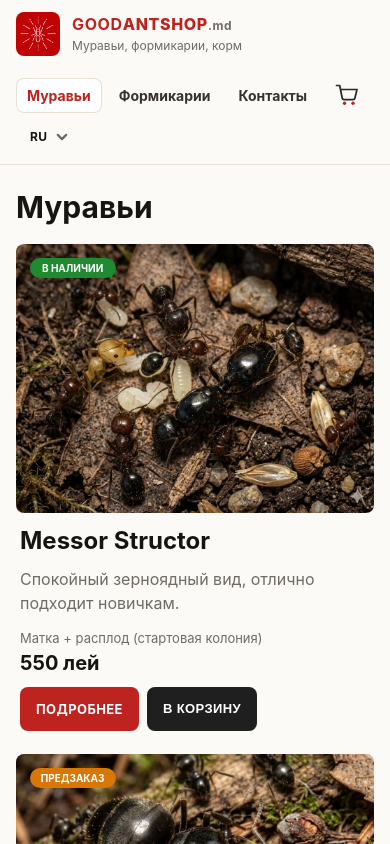
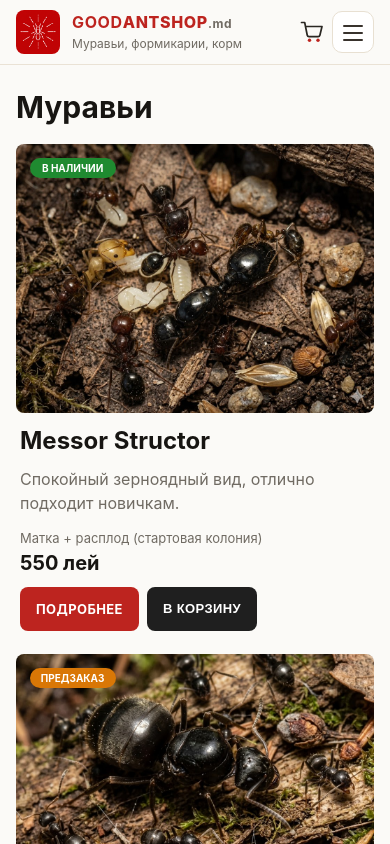
Before and after one commit to Karataev-Daniil/goodantshop, a React (Vite) app: page /ru/ants in a window 390 px wide. Shown: the top 844 px of the page. Built offline with nearby package versions, Linux system fonts and the light colour scheme.

Commit message:
beta-v1.1

```diff
--- a/src/components/navigation/HeaderMenu.jsx
+++ b/src/components/navigation/HeaderMenu.jsx
@@ -1,8 +1,24 @@
-import { NavLink } from "react-router-dom";
+import { useEffect, useState } from "react";
+import { NavLink, useLocation } from "react-router-dom";
 import cartIcon from "../../assets/images/icons/cart.svg";
+
+const LANGS = ["ru", "ro", "en"];
 
 export default function HeaderMenu({ curLang, switchLang, t, cartCount }) {
   const langLabel = curLang.toUpperCase();
+  const location = useLocation();
+  const [menuOpen, setMenuOpen] = useState(false);
+
+  // Close the mobile menu whenever the route changes.
+  useEffect(() => {
+    setMenuOpen(false);
+  }, [location.pathname]);
+
+  // Lock background scroll while the full-screen menu is open.
+  useEffect(() => {
+    document.body.classList.toggle("nav-locked", menuOpen);
+    return () => document.body.classList.remove("nav-locked");
+  }, [menuOpen]);
 
   const onLangSelect = (event, nextLang) => {
     switchLang(nextLang);
@@ -26,7 +42,12 @@ export default function HeaderMenu({ curLang, switchLang, t, cartCount }) {
             </span>
           </div>
         </NavLink>
-        <nav className="main-nav">
+
+        <div className="header-actions">
+          <nav
+            id="primary-nav"
+            className={`main-nav ${menuOpen ? "is-open" : ""}`}
+          >
             <NavLink to={`/${curLang}/ants`}>
               {t({ ru: "Муравьи", ro: "Furnici", en: "Ants" })}
             </NavLink>
@@ -39,6 +60,27 @@ export default function HeaderMenu({ curLang, switchLang, t, cartCount }) {
             {/* <NavLink to={`/${curLang}/blog`}>
               {t({ ru: "Блог", ro: "Blog", en: "Blog" })}
             </NavLink> */}
+
+            {/* Language picker — only shown inside the mobile menu */}
+            <div className="nav-lang">
+              <span className="nav-lang__label">
+                {t({ ru: "Язык", ro: "Limba", en: "Language" })}
+              </span>
+              <div className="nav-lang__options">
+                {LANGS.map((lng) => (
+                  <button
+                    key={lng}
+                    type="button"
+                    className={curLang === lng ? "is-current" : ""}
+                    onClick={() => switchLang(lng)}
+                  >
+                    {lng.toUpperCase()}
+                  </button>
+                ))}
+              </div>
+            </div>
+          </nav>
+
           <NavLink
             className="cart-link"
             to={`/${curLang}/cart`}
@@ -47,6 +89,8 @@ export default function HeaderMenu({ curLang, switchLang, t, cartCount }) {
             <img className="cart-link__icon" src={cartIcon} alt={t({ ru: "Корзина", ro: "Cos", en: "Cart" })} />
             {cartCount > 0 && <span className="cart-link__badge">{cartCount}</span>}
           </NavLink>
+
+          {/* Desktop language dropdown — hidden on mobile */}
           <details className="lang-dropdown">
             <summary className="lang-dropdown__trigger">
               <span className="lang-dropdown__label">{langLabel}</span>
@@ -68,30 +112,32 @@ export default function HeaderMenu({ curLang, switchLang, t, cartCount }) {
               </svg>
             </summary>
             <div className="lang-dropdown__menu" role="listbox" aria-label="Language">
+              {LANGS.map((lng) => (
+                <button
+                  key={lng}
+                  type="button"
+                  className={curLang === lng ? "is-current" : ""}
+                  onClick={(event) => onLangSelect(event, lng)}
+                >
+                  {lng.toUpperCase()}
+                </button>
+              ))}
+            </div>
+          </details>
+
           <button
             type="button"
-                className={curLang === "ru" ? "is-current" : ""}
-                onClick={(event) => onLangSelect(event, "ru")}
+            className={`nav-toggle ${menuOpen ? "is-open" : ""}`}
+            aria-label={t({ ru: "Меню", ro: "Meniu", en: "Menu" })}
+            aria-expanded={menuOpen}
+            aria-controls="primary-nav"
+            onClick={() => setMenuOpen((open) => !open)}
           >
-                RU
-              </button>
-              <button
-                type="button"
-                className={curLang === "ro" ? "is-current" : ""}
-                onClick={(event) => onLangSelect(event, "ro")}
-              >
-                RO
-              </button>
-              <button
-                type="button"
-                className={curLang === "en" ? "is-current" : ""}
-                onClick={(event) => onLangSelect(event, "en")}
-              >
-                EN
+            <span className="nav-toggle__bar" />
+            <span className="nav-toggle__bar" />
+            <span className="nav-toggle__bar" />
           </button>
         </div>
-          </details>
-        </nav>
       </div>
     </header>
   );
--- a/src/styles/base/layout.css
+++ b/src/styles/base/layout.css
@@ -23,6 +23,8 @@
 .brand {
   display: flex;
   align-items: center;
+  position: relative;
+  z-index: 999;
   gap: 12px;
 }
 
@@ -58,10 +60,75 @@
   font-size: 12px;
 }
 
+.header-actions {
+  display: flex;
+  align-items: center;
+  gap: 6px;
+}
+
 .main-nav {
   display: flex;
   align-items: center;
   gap: 6px;
+}
+
+/* Hamburger button — hidden on desktop, shown on mobile */
+.nav-toggle {
+  display: none;
+  position: relative;
+  z-index: 999;
+  width: 42px;
+  height: 42px;
+  margin-left: 2px;
+  padding: 0;
+  border: 1px solid var(--line);
+  border-radius: 10px;
+  background: #fff;
+  cursor: pointer;
+  transition: background 0.18s ease, box-shadow 0.18s ease;
+}
+
+.nav-toggle:hover {
+  background: #f1eadf;
+}
+
+.nav-toggle__bar {
+  position: absolute;
+  left: 50%;
+  width: 20px;
+  height: 2px;
+  border-radius: 2px;
+  background: #38322c;
+  transition: transform 0.22s ease, opacity 0.18s ease;
+}
+
+.nav-toggle__bar:nth-child(1) {
+  transform: translate(-50%, -7px);
+}
+
+.nav-toggle__bar:nth-child(2) {
+  transform: translate(-50%, 0);
+}
+
+.nav-toggle__bar:nth-child(3) {
+  transform: translate(-50%, 7px);
+}
+
+.nav-toggle.is-open .nav-toggle__bar:nth-child(1) {
+  transform: translate(-50%, 0) rotate(45deg);
+}
+
+.nav-toggle.is-open .nav-toggle__bar:nth-child(2) {
+  opacity: 0;
+}
+
+.nav-toggle.is-open .nav-toggle__bar:nth-child(3) {
+  transform: translate(-50%, 0) rotate(-45deg);
+}
+
+/* Mobile-only language picker inside the menu — hidden on desktop */
+.nav-lang {
+  display: none;
 }
 
 .main-nav a {
@@ -85,6 +152,7 @@
 
 .cart-link {
   position: relative;
+  z-index: 999;
   display: inline-flex;
   align-items: center;
 }
@@ -245,17 +313,113 @@
   font-weight: 700;
 }
 
+.nav-locked {
+  overflow: hidden;
+}
+
 @media (max-width: 680px) {
-  .header-inner {
-    min-height: auto;
-    flex-wrap: wrap;
-    padding: 12px 0;
+  /* Drop the blur so the header stops being a containing block for the
+     fixed full-screen menu (otherwise the menu collapses into the header). */
+  .site-header {
+    background: #fbfaf7;
+    backdrop-filter: none;
   }
 
+  .header-inner {
+    min-height: 64px;
+    gap: 10px;
+  }
+
+  .nav-toggle {
+    display: block;
+  }
+
+  /* Full-screen menu — covers everything below the sticky header.
+     inset:0 already sizes it to the viewport, so no explicit width needed. */
   .main-nav {
-    width: 100%;
+    position: fixed;
+    inset: 0;
+    z-index: 90;
+    flex-direction: column;
+    align-items: stretch;
     justify-content: flex-start;
-    flex-wrap: wrap;
+    gap: 4px;
+    padding: 84px 20px 32px;
+    background: #fbfaf7;
+    overflow-y: auto;
+    overscroll-behavior: contain;
+
+    opacity: 0;
+    visibility: hidden;
+    pointer-events: none;
+    transform: translateY(-8px);
+    transition: opacity 0.22s ease, transform 0.22s ease, visibility 0.22s ease;
+  }
+
+  .main-nav.is-open {
+    opacity: 1;
+    visibility: visible;
+    pointer-events: auto;
+    transform: translateY(0);
+  }
+
+  .main-nav a {
+    padding: 14px 14px;
+    border-radius: 12px;
+    font-size: 18px;
+  }
+
+  /* Hide the desktop language dropdown on mobile */
+  .header-actions > .lang-dropdown {
+    display: none;
+  }
+
+  /* Language section inside the menu */
+  .nav-lang {
+    display: block;
+    margin-top: 22px;
+    padding-top: 22px;
+    border-top: 1px solid var(--line);
+  }
+
+  .nav-lang__label {
+    display: block;
+    margin-bottom: 12px;
+    padding: 0 2px;
+    color: var(--muted);
+    font-size: 13px;
+    font-weight: 700;
+    text-transform: uppercase;
+    letter-spacing: 0.04em;
+  }
+
+  .nav-lang__options {
+    display: flex;
+    flex-direction: column;
+    gap: 8px;
+  }
+
+  .nav-lang__options button {
+    flex: 1;
+    padding: 14px;
+    border: 1px solid var(--line);
+    border-radius: 12px;
+    background: #fff;
+    color: var(--text);
+    cursor: pointer;
+    font-family: var(--font-ui);
+    font-size: 15px;
+    font-weight: 800;
+    letter-spacing: 0.03em;
+    text-transform: uppercase;
+    transition: background 0.18s ease, color 0.18s ease, box-shadow 0.18s ease;
+  }
+
+  .nav-lang__options button.is-current {
+    color: var(--accent);
+    background: #fff2ef;
+    box-shadow: inset 0 0 0 1px var(--accent);
+    border-color: transparent;
   }
 
   .footer-inner {
--- a/src/styles/pages/home.css
+++ b/src/styles/pages/home.css
@@ -878,6 +878,12 @@
 }
 
 @media (max-width: 980px) {
+  /* Generic 4-col grids (e.g. hero-trust) -> 2 cols on tablet.
+     Declared first so the more specific .category-grid .grid.four below wins. */
+  .grid.four {
+    grid-template-columns: repeat(2, 1fr);
+  }
+
   .store-hero,
   .starter-kit,
   .order-steps {
@@ -968,6 +974,14 @@
     flex-direction: column;
   }
 
+  .section-heading h2 {
+    text-align: left;
+  }
+
+  .grid.four {
+    grid-template-columns: 1fr;
+  }
+
   .order-steps__grid > div {
     grid-template-columns: 1fr;
   }
```
Also changed, not shown: 6 other files (tests, documents, lock files or other folders). Lines whose indentation alone changed are shown as unchanged.
